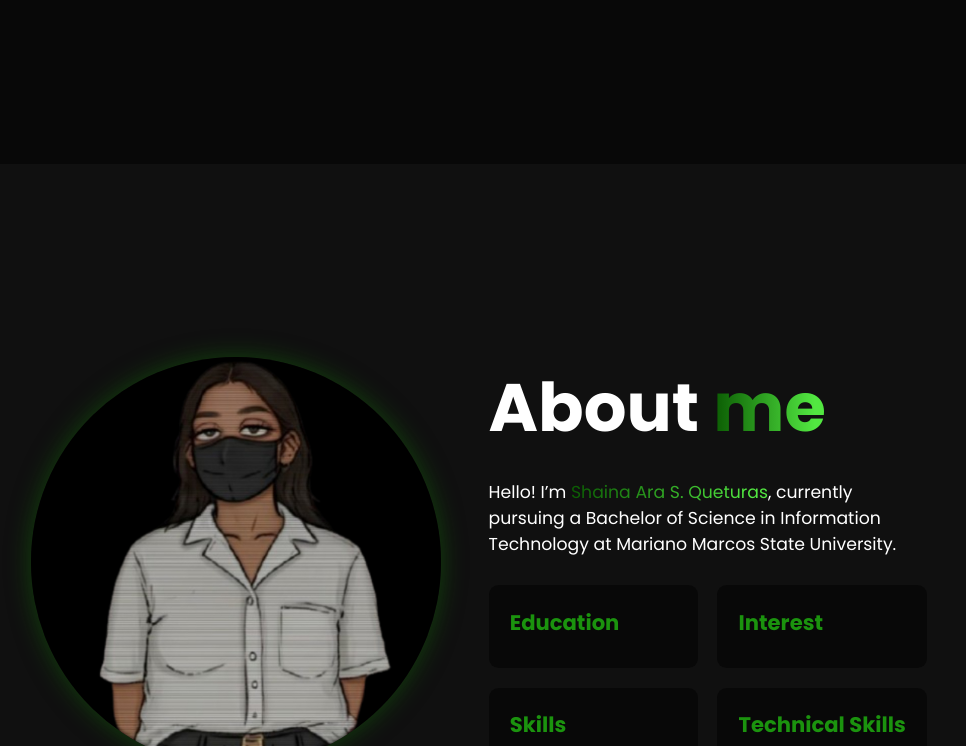
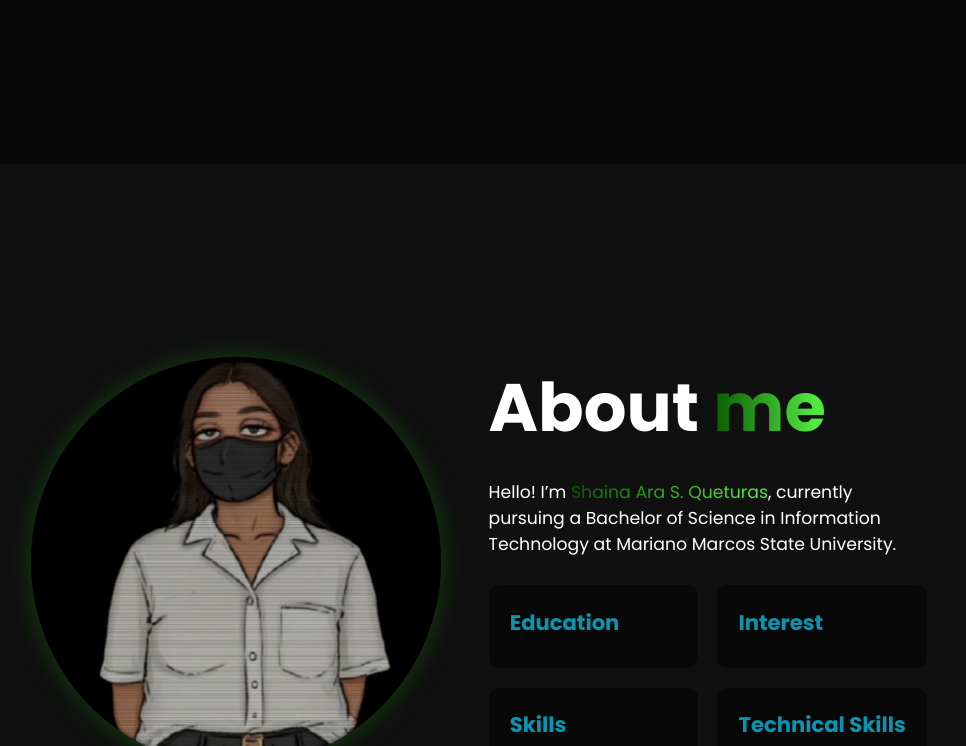
Before and after one commit to ShainaAra/My-Website-Portfolio, a plain HTML site: page index.html in a window 1280 px wide. Shown: the part 636-1382 px from the top of the page, without its empty margins (161-1127 px from the left). Drawn offline with nearby package versions, Linux system fonts and the light colour scheme; a script that the page names is missing.

Commit message:
change Main color to Blue

```diff
--- a/style.css
+++ b/style.css
@@ -12,7 +12,7 @@
     --bg-color: #080808;
     --second-bg-color: #101010;
     --text-color: white;
-    --main-color: #24d511ae;
+    --main-color: #0bd6ffae; /*#24d511ae*/
     --shadow-color: #13620a9d;
     --btnsahdow-color: #35be2670;
     --scrollbar-color: #000000ad;
```
